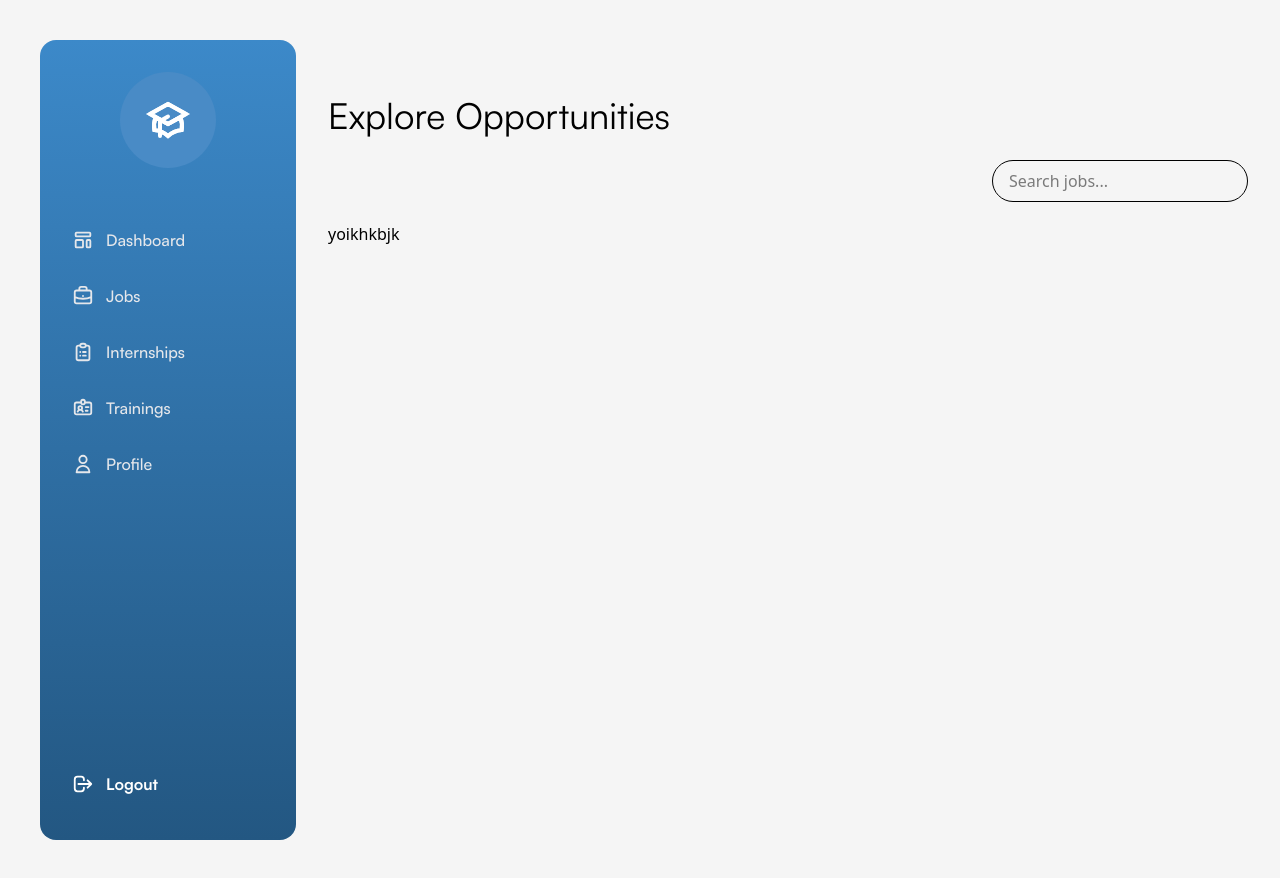
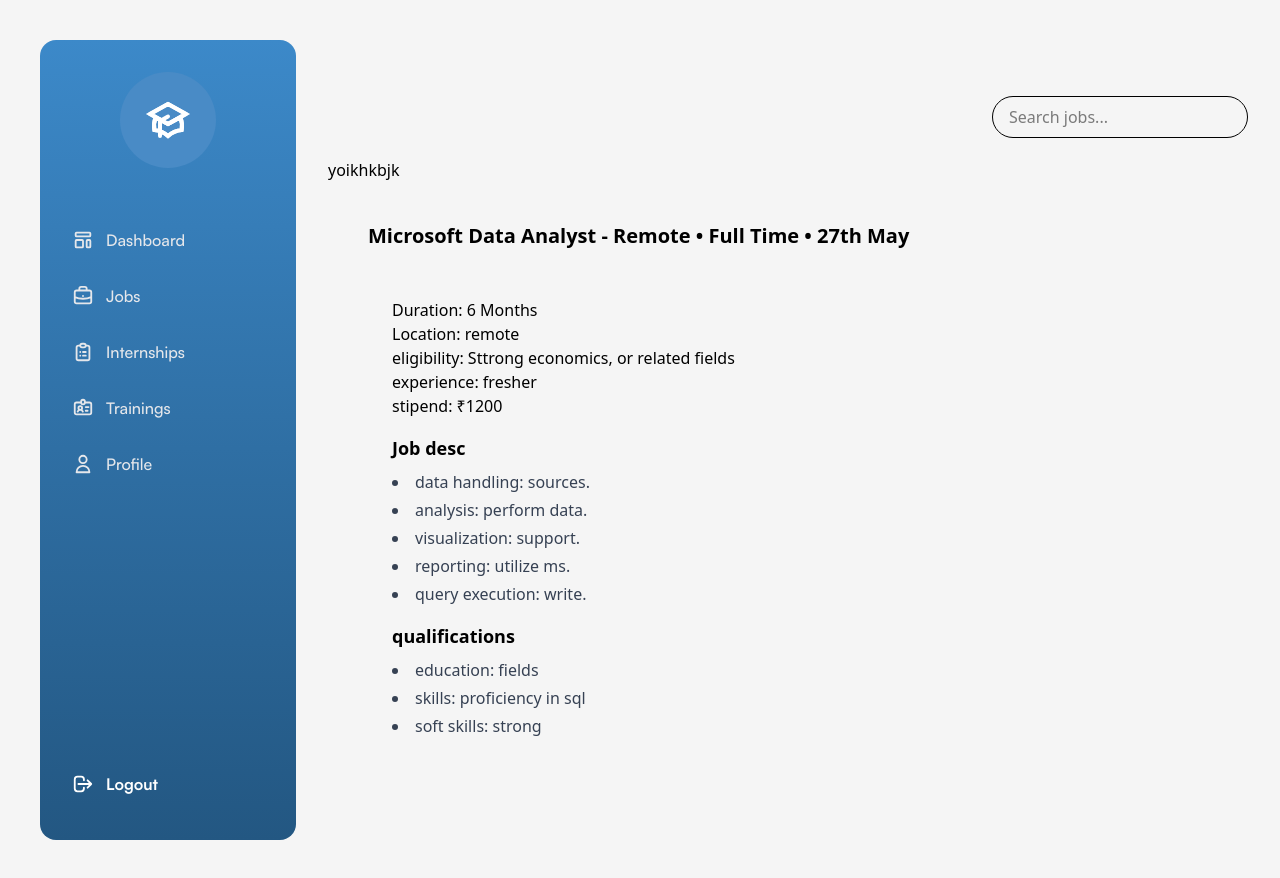
Before and after one commit to Ayush-014/GBPIET-CMS, a React (Vite) app in the folder frontend/: page /description in a window 1280 px wide. Built offline with nearby package versions, Linux system fonts and the light colour scheme; sample sign-in values are in the browser's storage.

Commit message:
last commit

```diff
--- a/frontend/src/components/admin/AdminSidebar.jsx
+++ b/frontend/src/components/admin/AdminSidebar.jsx
@@ -1,5 +1,8 @@
 import React from 'react';
-import { useLocation, Link } from 'react-router-dom';
+import { useLocation, Link, useNavigate } from 'react-router-dom';
+import { toast } from "react-toastify";
+
+
 import {
   HiOutlineLogout,
   HiOutlineBriefcase,
@@ -12,6 +15,15 @@
 
 export default function AdminSidebar() {
   const location = useLocation();
+
+   const navigate = useNavigate();
+
+    const handleLogout = () => {
+      localStorage.removeItem("token");
+      localStorage.removeItem("user");
+      navigate("/login");
+      toast.success("Logged out successfully!");
+    };
 
   const navItems = [
     {
@@ -71,7 +83,9 @@
         </nav>
       </div>
 
-      <button className="flex items-center gap-3 px-4 py-3 rounded-lg hover:bg-[#5f8db4] transition font-sB">
+      <button className="flex items-center gap-3 px-4 py-3 rounded-lg hover:bg-[#5f8db4] transition font-sB"
+
+        onClick={handleLogout}>
         <HiOutlineLogout size={22} />
         Logout
       </button>
--- a/frontend/src/pages/student/JobDescription.jsx
+++ b/frontend/src/pages/student/JobDescription.jsx
@@ -1,6 +1,9 @@
 import React, { useState } from "react";
 import Layout from "../../components/layouts/StudentLayout";
 import JobsList from "../../components/common/JobsList";
+
+import { FaGraduationCap } from "react-icons/fa";
+import { FiLogOut } from "react-icons/fi";
 
 export default function JobsDescription() {
   const [search, setSearch] = useState("");
@@ -11,7 +14,6 @@
 
   return (
     <Layout active="Jobs">
-      <h1 className="text-2xl lg:text-4xl font-sR mb-4 sm:mb-6 text-center sm:text-left">Explore Opportunities</h1>
       <div className="flex justify-end mb-5">
         <input
           type="text"
@@ -22,6 +24,49 @@
         />
       </div>
       yoikhkbjk
+
+      <div className="">
+      <div className="flex-1 p-10 space-y-6 overflow-auto">
+
+        <div>
+          <h2 className="text-xl font-semibold">Microsoft
+            Data Analyst - Remote • Full Time • 27th May
+          </h2>
+        </div>
+
+        <div className="p-6 rounded-md">
+          <p><span>Duration:</span> 6 Months</p>
+          <p><span>Location:</span> remote</p>
+          <p>
+            <span>eligibility:</span> Sttrong economics, or related fields
+          </p>
+          <p><span>experience:</span> fresher</p>
+          <p><span>stipend:</span> ₹1200</p>
+
+          <div>
+            <h3 className="text-lg font-semibold mt-4 mb-2">Job desc</h3>
+            <ul className="list-disc list-inside space-y-1 text-gray-700">
+              <li>data handling: sources.</li>
+              <li>analysis: perform data.</li>
+              <li>visualization: support.</li>
+              <li>reporting: utilize ms.</li>
+              <li>query execution: write.</li>
+            </ul>
+          </div>
+
+          <div>
+            <h3 className="text-lg font-semibold mt-4 mb-2">qualifications</h3>
+            <ul className="list-disc list-inside space-y-1 text-gray-700">
+              <li>education: fields</li>
+              <li>skills: proficiency in sql</li>
+              <li>soft skills: strong</li>
+            </ul>
+          </div>
+
+        </div>
+      </div>
+    </div>
+
     </Layout>
   );
 }
```
